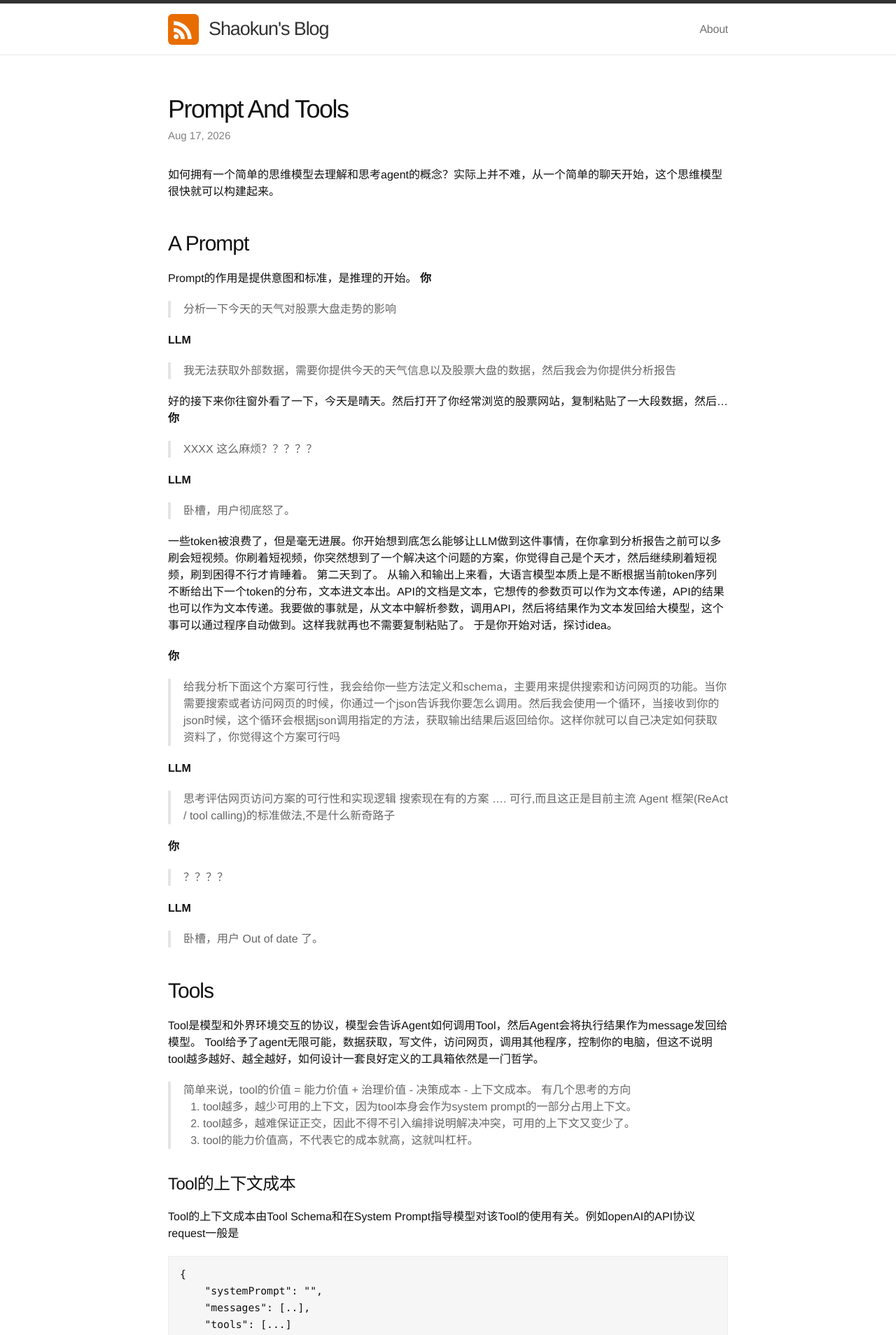
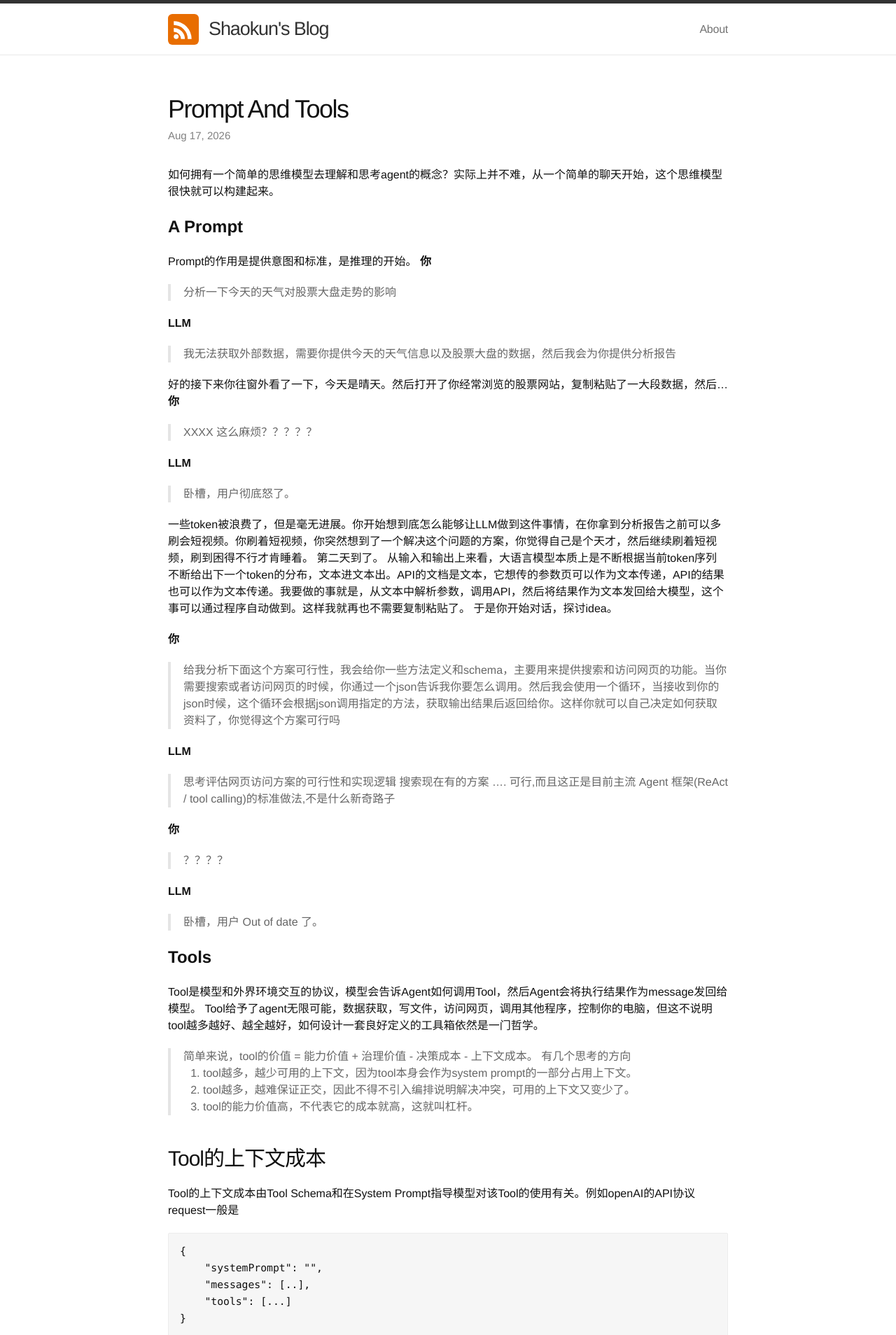
Before and after one commit to shaokunW/shaokunw.github.io, a Jekyll site: the page built from _posts/2026-08-17-Prompt And Tools.md, in a window 1280 px wide. Shown: the top 1908 px of the page at 70% size. Built offline with Jekyll 4.4.1, drawn with Linux system fonts in a browser that asks for light colours.

````diff
--- a/_posts/2026-08-17-Prompt And Tools.md
+++ b/_posts/2026-08-17-Prompt And Tools.md
@@ -6,7 +6,7 @@ excerpt: ""
 ---
 如何拥有一个简单的思维模型去理解和思考agent的概念？实际上并不难，从一个简单的聊天开始，这个思维模型很快就可以构建起来。
 
-## A Prompt
+# A Prompt
 Prompt的作用是提供意图和标准，是推理的开始。
 **你**
 > 分析一下今天的天气对股票大盘走势的影响
@@ -41,7 +41,7 @@ Prompt的作用是提供意图和标准，是推理的开始。
 **LLM**
 > 卧槽，用户 Out of date 了。
 
-## Tools
+# Tools
 Tool是模型和外界环境交互的协议，模型会告诉Agent如何调用Tool，然后Agent会将执行结果作为message发回给模型。
 Tool给予了agent无限可能，数据获取，写文件，访问网页，调用其他程序，控制你的电脑，但这不说明tool越多越好、越全越好，如何设计一套良好定义的工具箱依然是一门哲学。
 > 简单来说，tool的价值 = 能力价值 + 治理价值 - 决策成本 - 上下文成本。
@@ -50,7 +50,7 @@ Tool给予了agent无限可能，数据获取，写文件，访问网页，调
 2. tool越多，越难保证正交，因此不得不引入编排说明解决冲突，可用的上下文又变少了。
 3. tool的能力价值高，不代表它的成本就高，这就叫杠杆。
 
-### Tool的上下文成本
+## Tool的上下文成本
 Tool的上下文成本由Tool Schema和在System Prompt指导模型对该Tool的使用有关。例如openAI的API协议request一般是
 ```json
 {
@@ -70,13 +70,13 @@ Evaluation的过程是，使用codex和pi在同一个项目分别发送一个hel
 | User Prompt | 2,897 | 11.84% | 1 | 0.030% | -11.81p |
 
 可以看到Codex由于Tools比较多，占用了约14k的toekn是pi的快20倍，算是非常直观的体现了。
-### Tool的决策成本
+## Tool的决策成本
 Tool的决策成本取决于它的正交做得有多好，即Tool之间的能力的交集的大小。以pi agent举例，它的基础的tools有read、edit、write和bash。read是读取一个文件内容，write是覆盖和创建某个文件，edit是精确编辑文件的某一部分，bash则是执行任何命令。其中bash几乎可以做到任何事情，write和edit可以相互替代。
 每个工具都有它适合的场景但同时它们又相互冲突，解决的方式是编排，在system prompt里列出什么场景应该使用什么命令，指定优先级。
 但是有时候优先级是不好指定的，例如write和edit，edit需要定位需要替换的文本并使用新的文本替换它，但要替换的文本过长时，不如直接write。
 但是多长算长呢，这是不太容易决定的问题，也不应该明确，想象下指定替换文本>30%文件长度的时候使用write这个prompt，要做到它，大模型可能会通过bash去计算对应长度得到精确的数值，或者花更多的token思考要不要替换以达到标准。
-### Tool的治理价值
+## Tool的治理价值
 很多情况下bash能做到各种各样的事情，为什么不使用bash去读去编辑呢？主要是治理价值低，有很多原因，第一个是编辑脚本不稳定而且编辑脚本包含了code和schema，code占用了多于上下文窗口。第二个是审计需要，对于修改操作，我们总会希望可以可视化方便用户审阅变更，或者定义一些规则，例如一个文件能够被edit tool处理，必须是先被read tool读过，保证上下文里真的有这个文件内容，减少出错可能性。
-### Tool的能力价值
+## Tool的能力价值
 高杆杠tool具备上下文成本极低和决策成本极低的特点，使用方式和场景已经内化在大模型里了。这个意思是说大模型天生就擅长某些东西，tool应该充分贴合大模型的能力分布，否则需要更多的prompt来保证tool被正确的使用。一个假设是coding/sh脚本这些训练数据质量高数量大，并且很容易被RL训练，提供一个通用的bash tool很多时候就可以解放agent很多能力，并且同时拥有极高的正确率。
 不过需要注意的是，在windows环境，则没有这么多高质量的数据，总是能听到一些来自windows的大新闻，例如删除所有文件。所以这里会有种悲观的观点，大模型会让你变得平庸，因为旧的、被多人使用的知识、工具才会更多的被训练，然后他们又被大模型加强从而占有更具生态的地位。
````
